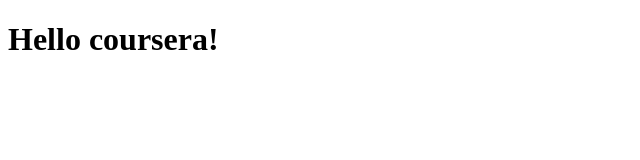
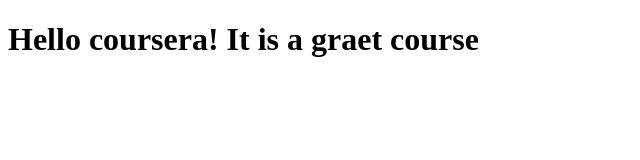
Before and after one commit to Luq16/Cousera-course, a plain HTML site: page site/index.html in a window 1280 px wide. Shown: the whole page, without its empty margins (0-640 px from the left). Drawn offline with Linux system fonts and the light colour scheme.

Commit message:
Small addition to our page content.

```diff
--- a/site/index.html
+++ b/site/index.html
@@ -4,6 +4,6 @@
 	<title>Hello coursera!</title>
 </head>
 <body>
-<h1>Hello coursera!</h1>
+<h1>Hello coursera! It is a graet course</h1>
 </body>
 </html>
```
